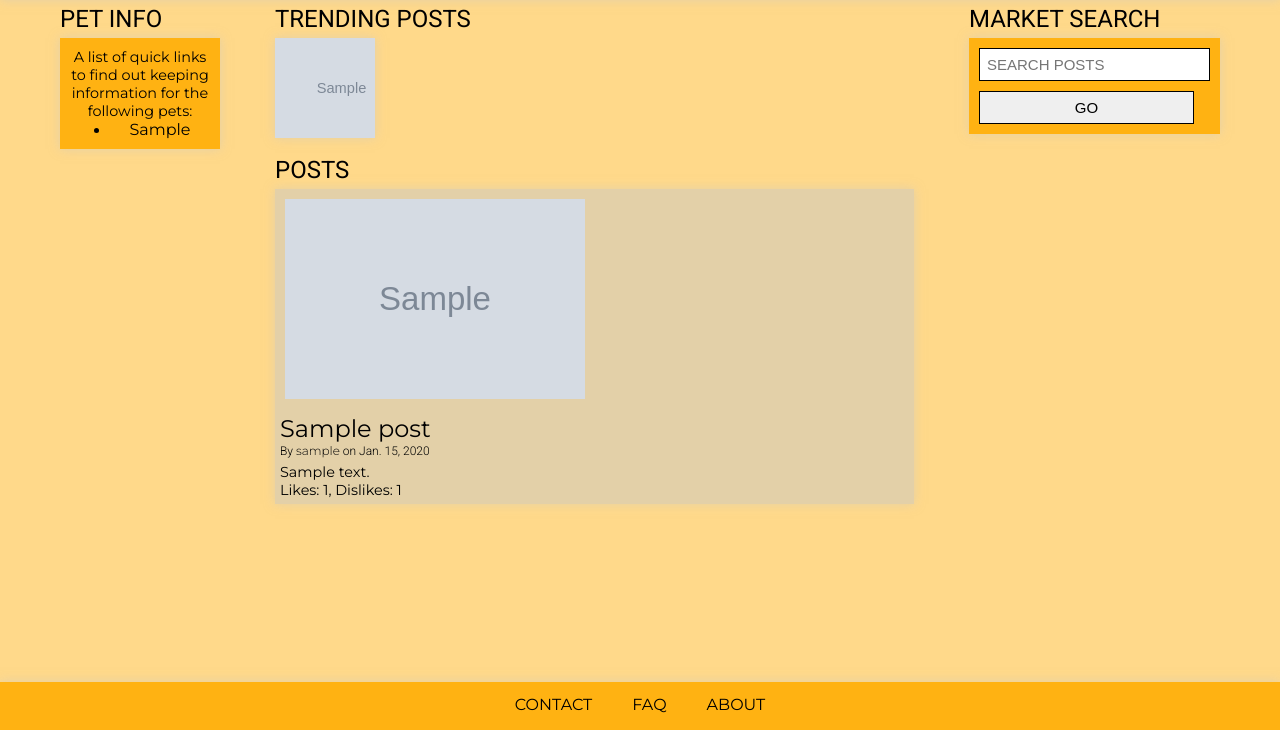
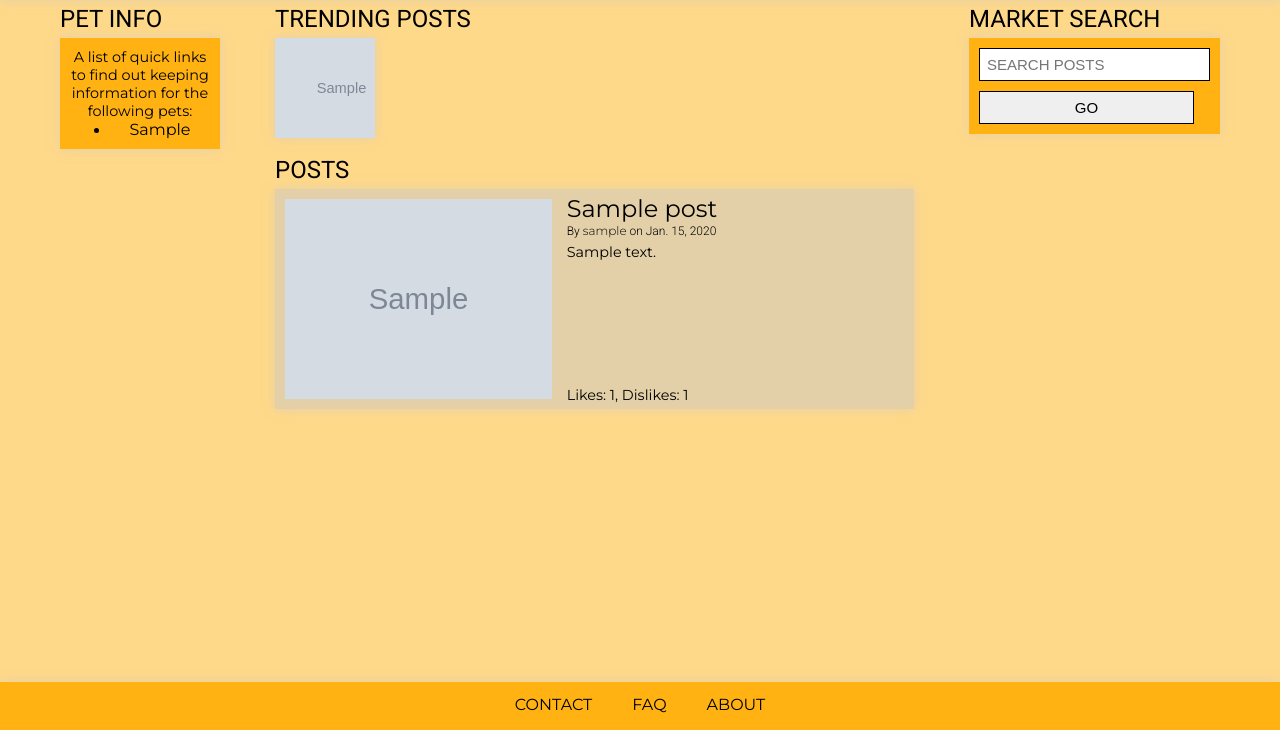
Before and after one commit to PeterDodd/pawbook_wad, a Django app: page /pawbook/posts/ in a window 1280 px wide. Shown: the part 70-800 px from the top of the page. Run offline with Django 3.2, Linux system fonts and the light colour scheme; tables that the repository leaves empty hold one stand-in row (values such as "Sample post"); grey boxes marked "Sample" are stand-in pictures.

Commit message:
Made posts content on posts page show horizontally (small change)

```diff
--- a/templates/pawbook/posts.html
+++ b/templates/pawbook/posts.html
@@ -29,7 +29,7 @@
 		<div class="posts_column">
 		{%  if newest_posts %}
 			{% for post in object_list %}
-				<div class="post" id="column">
+				<div class="post">
 					<img src="{{ post.postImage }}" alt="Post Image"/>
 
 					<div class="post_content">
```
